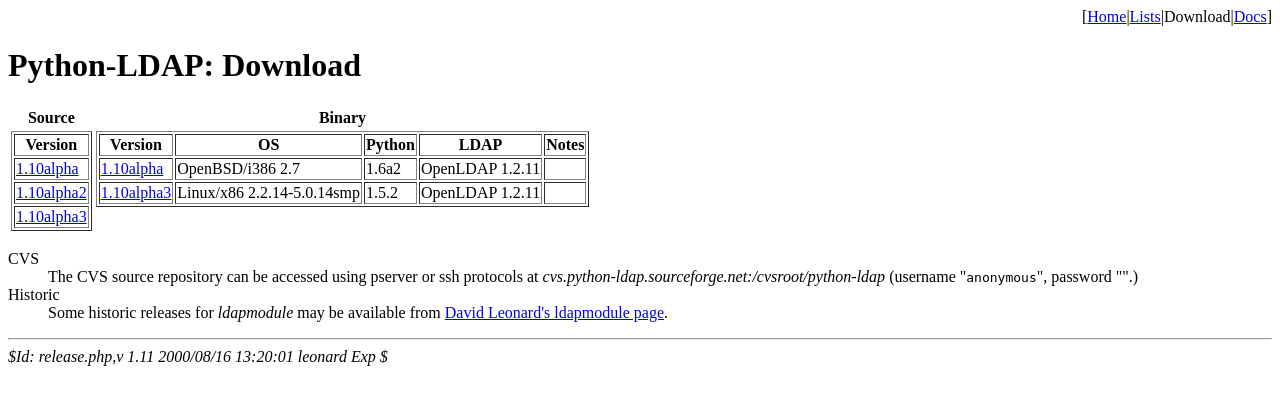
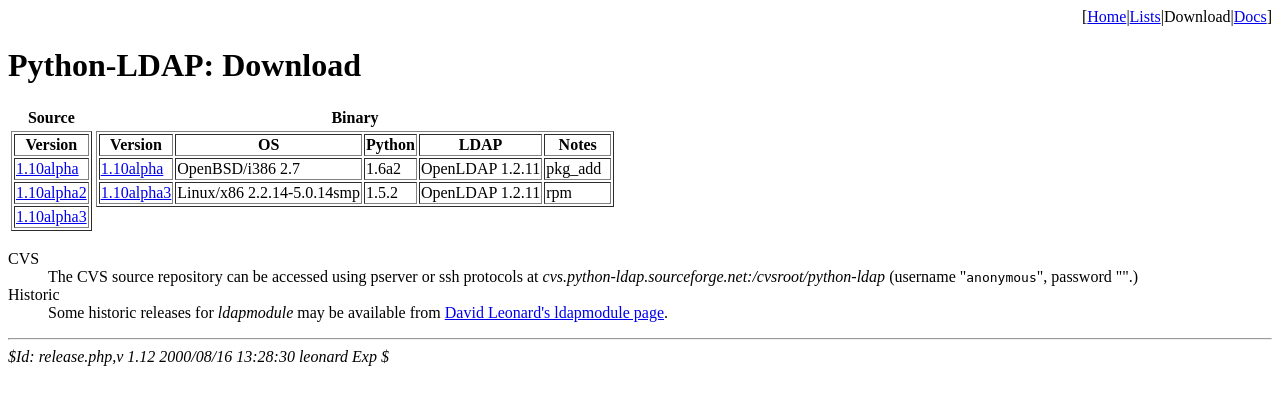
Before and after one commit to Free-IAM/python-ldap0, a PHP site: page /release.php in a window 1280 px wide. Shown: the top 405 px of the page. Run offline with PHP 8.4, Linux system fonts and the light colour scheme.

Commit message:
put package type in the notes

```diff
--- a/release.php
+++ b/release.php
@@ -1,4 +1,4 @@
-<!-- $Id: release.php,v 1.11 2000/08/16 13:20:01 leonard Exp $ -->
+<!-- $Id: release.php,v 1.12 2000/08/16 13:28:30 leonard Exp $ -->
 <?
 	$thishref = "release";
 	include("header.php");
@@ -39,13 +39,13 @@
 		      "OpenBSD/i386 2.7",
 		      "1.6a2",
 		      "OpenLDAP 1.2.11",
-		      "") ?>
+		      "pkg_add") ?>
 	<? binrelease("python-ldap-1.10alpha3-1.i386.rpm",
 		      "1.10alpha3",
 		      "Linux/x86 2.2.14-5.0.14smp",
 		      "1.5.2",
 		      "OpenLDAP 1.2.11",
-		      "") ?>
+		      "rpm") ?>
 	</table>
     </td>
 </tr>
@@ -63,6 +63,6 @@
 </dl>
 
 <hr>
-<i>$Id: release.php,v 1.11 2000/08/16 13:20:01 leonard Exp $</i>
+<i>$Id: release.php,v 1.12 2000/08/16 13:28:30 leonard Exp $</i>
 </BODY>
 </HTML>
```
